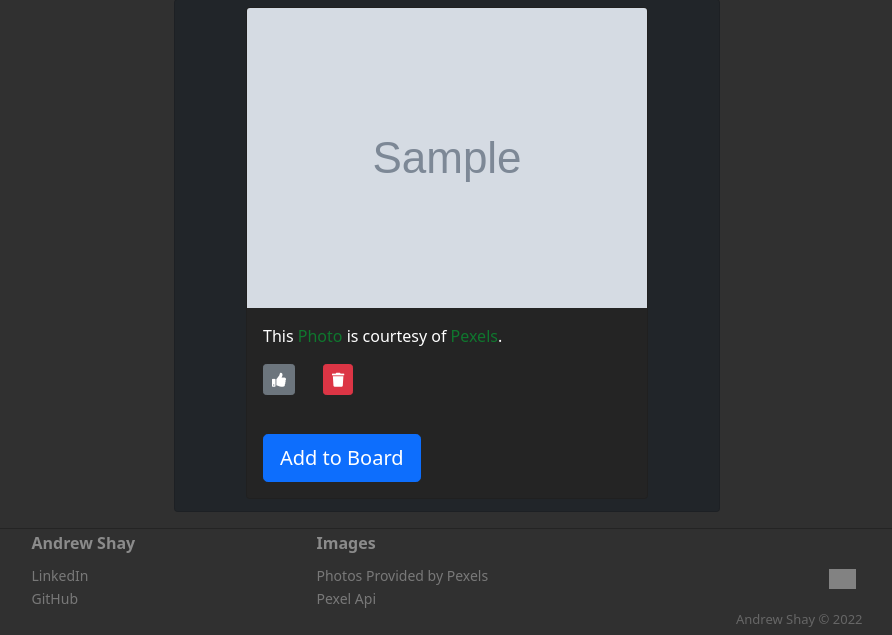
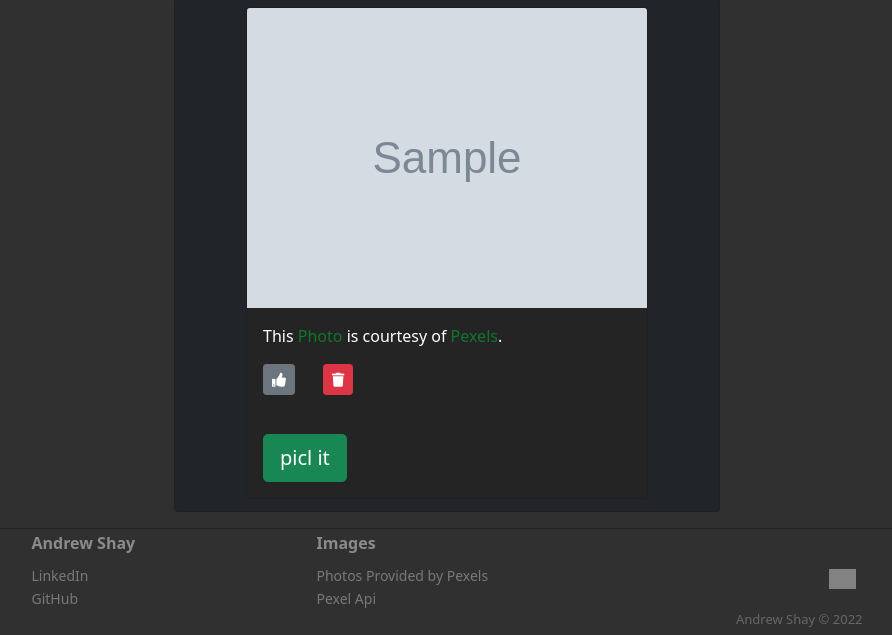
Before and after one commit to adshay18/Capstone-1, a Python web app: template templates/boards/details.html in a window 1280 px wide. Shown: the part 646-1281 px from the top of the page, without its empty margins (193-1085 px from the left). Run offline with Jinja, Linux system fonts and the light colour scheme; the template is opened without the code that fills it: most values are stand-ins (such as "Sample title", 1, 10 or a date in 2020); grey boxes marked "Sample" are stand-in pictures; some libraries are stand-ins or nearby versions; grey boxes are pictures that could not be loaded.

Commit message:
minor board tweak

```diff
--- a/templates/boards/details.html
+++ b/templates/boards/details.html
@@ -69,7 +69,7 @@
                         {{ field(placeholder=field.label.text, class="form-control") }}
                     {% endfor %}
 
-                    <button class="btn btn-primary btn-block btn-lg">Add to Board</button>
+                    <button class="btn btn-success btn-block btn-lg">picl it</button>
                     </form>
                 </div>
             </div>
```
